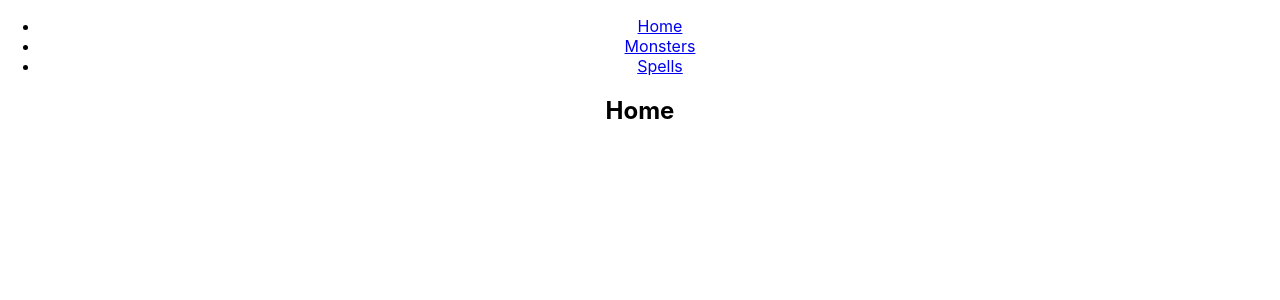
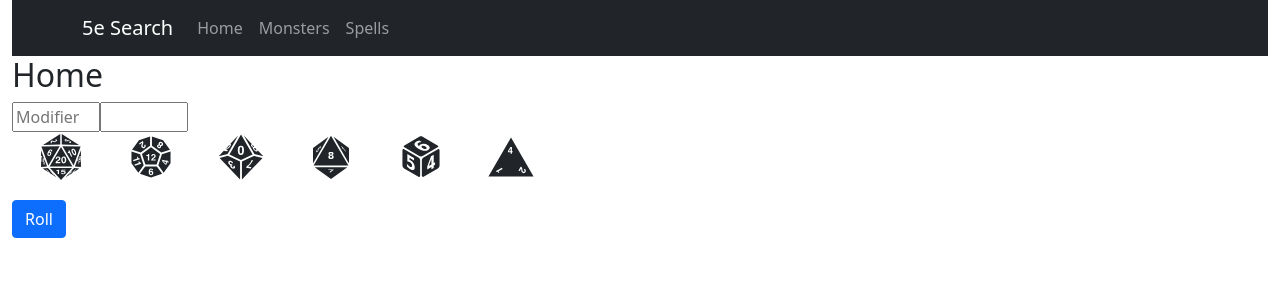
Before and after one commit to aaronprestwich/final-project, a React (Create React App) app: page / in a window 1280 px wide. Shown: the top 300 px of the page. Built offline with nearby package versions, Linux system fonts and the light colour scheme.

Commit message:
second commit - added dice roller

```diff
--- a/package.json
+++ b/package.json
@@ -10,6 +10,7 @@
     "react": "^18.1.0",
     "react-bootstrap": "^2.4.0",
     "react-dom": "^18.1.0",
+    "react-icons": "^4.4.0",
     "react-router-dom": "^5.3.0",
     "react-scripts": "5.0.1",
     "web-vitals": "^2.1.4"
--- a/src/App.css
+++ b/src/App.css
@@ -2,37 +2,6 @@
   text-align: center;
 }
 
-.App-logo {
-  height: 40vmin;
-  pointer-events: none;
+input[type="radio"] {
+  display: none;
 }
-
-@media (prefers-reduced-motion: no-preference) {
-  .App-logo {
-    animation: App-logo-spin infinite 20s linear;
-  }
-}
-
-.App-header {
-  background-color: #282c34;
-  min-height: 100vh;
-  display: flex;
-  flex-direction: column;
-  align-items: center;
-  justify-content: center;
-  font-size: calc(10px + 2vmin);
-  color: white;
-}
-
-.App-link {
-  color: #61dafb;
-}
-
-@keyframes App-logo-spin {
-  from {
-    transform: rotate(0deg);
-  }
-  to {
-    transform: rotate(360deg);
-  }
-}
--- a/src/App.js
+++ b/src/App.js
@@ -1,7 +1,14 @@
 import React from "react";
 import './App.css';
+import '../node_modules/bootstrap/dist/css/bootstrap.min.css';
+import Button from "react-bootstrap/Button";
+import ButtonGroup from "react-bootstrap/ButtonGroup";
+import Container from "react-bootstrap/Container";
+import Nav from'react-bootstrap/Nav';
+import Navbar from "react-bootstrap/Navbar";
+
+
 import {
-  BrowserRouter as Router,
   Switch,
   Route,
   Link,
@@ -9,24 +16,24 @@ import {
 } from 'react-router-dom';
 import MonsterContainer from "./Components/Monsters/MonsterContainer";
 import SpellContainer from "./Components/Spells/SpellContainer";
+import Tray from "./Components/DiceRoller/Tray"
 
 
 
 export default function App() {
   return (
-    <Router>
-      <div className="App">
-        <ul>
-          <li>
-            <Link to="/">Home</Link>
-          </li>
-          <li>
-            <Link to="/monsters">Monsters</Link>
-          </li>
-          <li>
-            <Link to="/spells">Spells</Link>
-          </li>
-        </ul>
+    <Container fluid>
+
+        <Navbar expand="lg" variant="dark" bg="dark">
+          <Container>
+            <Nav className="me-auto">
+              <Navbar.Brand as= {Link}>5e Search</Navbar.Brand>
+              <Nav.Link as = {Link} to='/'>Home</Nav.Link>
+              <Nav.Link as = {Link} to='/monsters'>Monsters</Nav.Link>
+              <Nav.Link as = {Link} to='/spells'>Spells</Nav.Link>
+            </Nav>
+          </Container>
+          </Navbar>
             <Switch>
               <Route path='/monsters'>
                 <h2>Monsters</h2>
@@ -38,11 +45,11 @@ export default function App() {
               </Route>
               <Route path='/'>
                 <h2>Home</h2>
-
+                <Tray/>
               </Route>
             </Switch>
-      </div>
-    </Router>
+    </Container>
+
 
   );
 }
--- /dev/null
+++ b/src/Components/DiceRoller/D20.js
@@ -0,0 +1,146 @@
+import React, { useState,useEffect } from "react";
+import Button from "react-bootstrap/Button";
+import Form from "react-bootstrap/Form"
+import { FaDiceD20 } from 'react-icons/fa'
+import {GiDiceTwentyFacesTwenty,
+        GiD12,
+        GiD10,
+        GiDiceEightFacesEight,
+        GiPerspectiveDiceSix,
+        GiD4
+} from 'react-icons/gi'
+
+
+
+const D20 = () => {
+    const [modifier, setModifier] = useState('');
+    const [diceAmount, setDice] = useState('');
+    const [roll, setRoll] = useState('');
+    const [radio, setRadio] = useState(d20)
+    let die = radio;
+    var d20 = 20;
+    var d12 = 12;
+    var d10 = 10;
+    var d8 = 8;
+    var d6 = 6;
+    var d4 = 4;
+
+    const getModifier = (event) =>{
+        var x = parseInt(event.currentTarget.value, 10);
+
+        setModifier(x);
+    }
+
+    const getDice = (event) =>{
+        var x = parseInt(event.currentTarget.value, 10);
+        console.log(x)
+        setDice(x);
+    }
+
+    const rollDice = (dice) => {
+        let baseRoll = 0;
+        let modifiedRoll = 0;
+        if(dice == 20){
+            baseRoll = Math.floor(Math.random()*dice)+1
+            if(baseRoll == 20){
+                modifiedRoll = 'Nat 20!';
+            }
+            else{
+                modifiedRoll = baseRoll + modifier;
+            }
+        }
+        else{
+
+            let i = 0;
+            do {
+                baseRoll += Math.floor(Math.random()*dice)+1;
+                console.log(`Amount of dice: ${diceAmount} Total before modifier: ${baseRoll} D${dice} Rolled ${i} dice`);
+                i++
+            } while (i < diceAmount);
+            modifiedRoll = baseRoll + modifier;
+        }
+        console.log(`${baseRoll} + ${modifier} = ${modifiedRoll}`)
+
+        setRoll(modifiedRoll);
+    }
+
+    return (
+        <div>
+
+            <input type="number" placeholder="Modifier"
+                min="-5" max="10"
+                onChange = {getModifier}></input>
+            <input type="number" name="Amount"
+                min="1" max="10"
+                onChange = {getDice}></input>
+            <Form>
+                <div key={`inline-radio`} className="mb-3">
+                <Form.Check
+                    inline
+                    type={'radio'}
+                    name = "group1"
+                    id = 'D20'
+                    isValid = {radio === d20}
+                    value = {d20}
+                    label={<GiDiceTwentyFacesTwenty size = {50}/>}
+                    onChange = {(e) => { setRadio(e.target.value)}}
+                />
+                <Form.Check
+                    inline
+                    type={'radio'}
+                    name = "group1"
+                    id = 'D12'
+                    isValid = {radio === d12}
+                    value = {d12}
+                    label={<GiD12 size = {50}/>}
+                    onChange = {(e) => { setRadio(e.target.value)}}
+                />
+                <Form.Check
+                    inline
+                    type={'radio'}
+                    name = "group1"
+                    id = 'D10'
+                    isValid = {radio === d10}
+                    value = {d10}
+                    label={<GiD10 size = {50}/>}
+                    onChange = {(e) => { setRadio(e.target.value)}}
+                />
+                <Form.Check
+                    inline
+                    type={'radio'}
+                    name = "group1"
+                    id = 'D8'
+                    isValid = {radio === d8}
+                    value = {d8}
+                    label={<GiDiceEightFacesEight size = {50}/>}
+                    onChange = {(e) => { setRadio(e.target.value)}}
+                />
+                <Form.Check
+                    inline
+                    type={'radio'}
+                    name = "group1"
+                    id = 'D6'
+                    isValid = {radio === d6}
+                    value = {d6}
+                    label={<GiPerspectiveDiceSix size = {50}/>}
+                    onChange = {(e) => { setRadio(e.target.value)}}
+                />
+                <Form.Check
+                    inline
+                    type={'radio'}
+                    name = "group1"
+                    id = 'D4'
+                    isValid = {radio === d4}
+                    value = {d4}
+                    label={<GiD4 size = {50}/>}
+                    onChange = {(e) => { setRadio(e.target.value)}}
+                />
+                </div>
+            </Form>
+            <Button onClick={(e) => rollDice(die, e)}>Roll</Button>
+
+            <div>{roll}</div>
+        </div>
+    )
+}
+export default D20;
--- /dev/null
+++ b/src/Components/DiceRoller/Tray.js
@@ -0,0 +1,12 @@
+import React, { useState, useRef, useEffect } from "react";
+import D20 from "./D20"
+
+
+const Tray = () => {
+    return (
+        <div>
+            <D20/>
+        </div>
+    )
+}
+export default Tray;
--- a/src/Components/Monsters/MonsterContainer.js
+++ b/src/Components/Monsters/MonsterContainer.js
@@ -9,12 +9,12 @@ const MonsterContainer = () => {
     const monsterIDRef = useRef();
     const url = 'https://www.dnd5eapi.co/api';
     const [error, setError] = useState(null);
-    let [monsterInfo, setInfo] =useState('');
+    let [monsterInfo, setInfo] = useState('');
 
 
     const getNewID = (event) => {
         const id = `monsters/${monsterIDRef.current.value}`;
-        if(id === '') return
+        if (id === '') return
         console.log(id);
         monsterIDRef.current.value = null;
         getNewInfo(id.replace(/\s+/g, '-').toLowerCase());
@@ -22,28 +22,29 @@ const MonsterContainer = () => {
 
     // GET monster object
     // getAPI(id);
-    const getNewInfo = (id) =>{
+    const getNewInfo = (id) => {
 
-            fetch(`${url}/${id}`)
+        fetch(`${url}/${id}`)
             .then(response => {
                 console.log(response);
-                if(!response.ok){
-                    throw Error(`${id} is not found in the DND 5e API https://www.dnd5eapi.co/api/monsters/${id}. Try "aboleth".`);
+                if (!response.ok) {
+                    throw Error(`${id} was not found in the DND 5e API https://www.dnd5eapi.co/api/${id}.`);
                 }
-                return response.json()})
-            .then(data => {setInfo(data); console.log(data); setError(null)})
-            .catch(err =>{
+                return response.json()
+            })
+            .then(data => { setInfo(data); console.log(data); setError(null) })
+            .catch(err => {
                 setError(err.message);
             })
     }
 
-    return(
+    return (
         <>
-        <input ref = {monsterIDRef} type="text"/>
-        <button onClick={getNewID}>Get New Monster</button>
-        {error && <div> { error }</div>}
-        <MonsterInfo monsterInfo = {monsterInfo}/>
-        <MonsterList monsterInfo = {monsterInfo}/>
+            <input ref={monsterIDRef} type="text" />
+            <button onClick={getNewID}>Get New Monster</button>
+            {error && <div> {error}</div>}
+            <MonsterInfo monsterInfo={monsterInfo} />
+            <MonsterList monsterInfo={monsterInfo} />
         </>
     )
 }
--- a/src/index.js
+++ b/src/index.js
@@ -3,10 +3,14 @@ import ReactDOM from 'react-dom/client';
 import './index.css';
 import App from './App';
 import reportWebVitals from './reportWebVitals';
+import { BrowserRouter } from 'react-router-dom';
 
 const root = ReactDOM.createRoot(document.getElementById('root'));
 root.render(
-  <App/>
+  <BrowserRouter>
+    <App/>
+  </BrowserRouter>
+
 );
 
 // If you want to start measuring performance in your app, pass a function
```
Also changed, not shown: 1 other file (tests, documents, lock files or other folders). Lines whose indentation alone changed are shown as unchanged.
